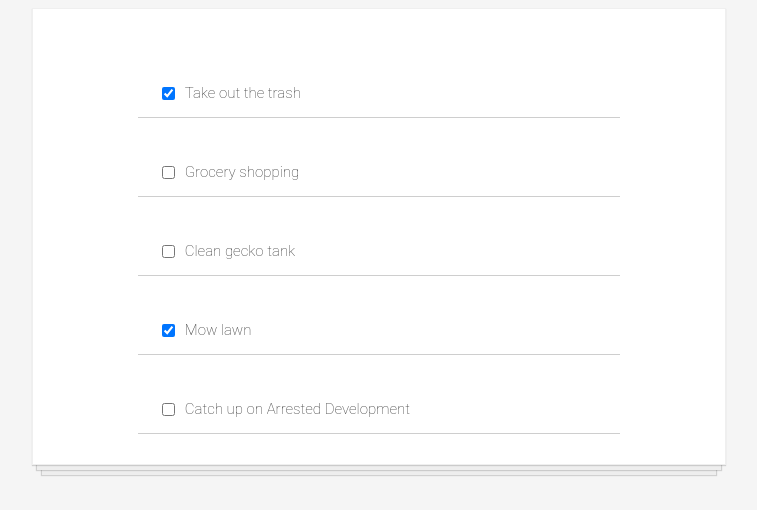
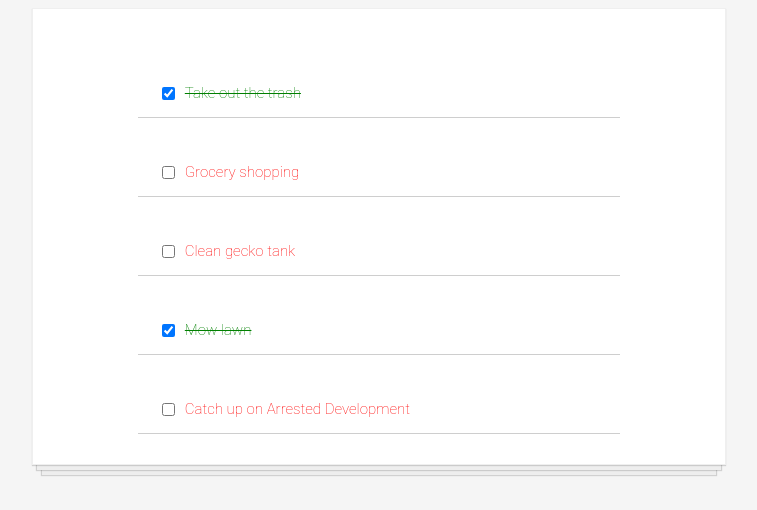
Before and after one commit to debelistic/reactTut, a React app: page / in a window 1280 px wide. Shown: the top 510 px of the page, without its empty margins (261-1018 px from the left). Built offline with nearby package versions, Linux system fonts and the light colour scheme.

Commit message:
add styles on complete

```diff
--- a/todoApp/components/TodoItem.js
+++ b/todoApp/components/TodoItem.js
@@ -1,4 +1,16 @@
 import React from 'react';
+
+const completedStyle = {
+  color: "green",
+  textDecorationLine: "line-through",
+  fontFamily: "Roboto"
+}
+
+const incompletedStyle = {
+  color: "red",
+  textDecorationLine: "none",
+  fontFamily: "Roboto"
+}
 
 const TodoItem = (props) => {
   return(
@@ -6,7 +18,9 @@ const TodoItem = (props) => {
       <input type="checkbox"
         checked={props.item.completed}
         onChange={() => props.onChange(props.item.id)}/>
-      <p>{props.item.text}</p>
+      <p style={
+        props.item.completed ? completedStyle : incompletedStyle
+      }>{props.item.text}</p>
     </div>
   )
 }
```
